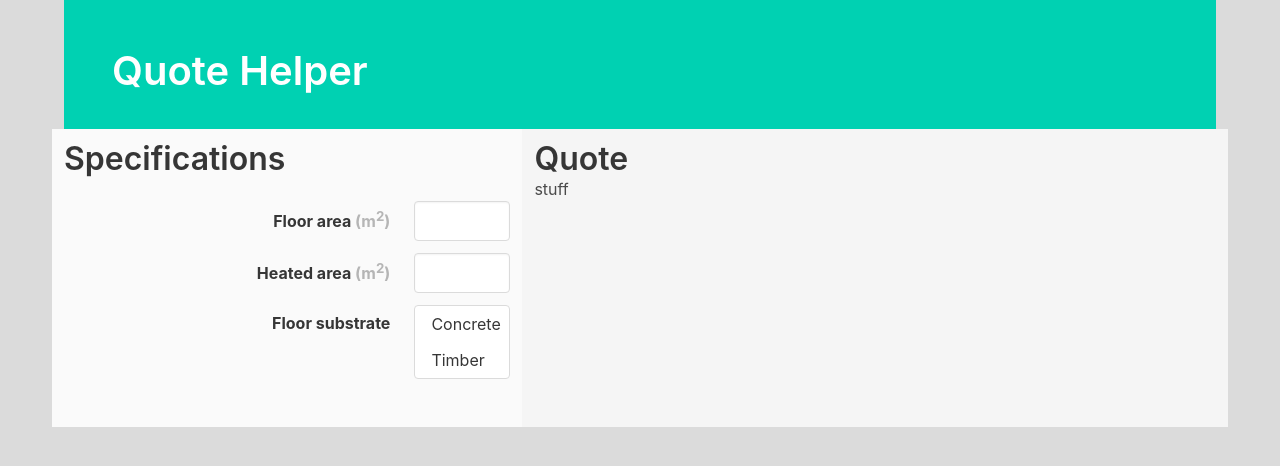
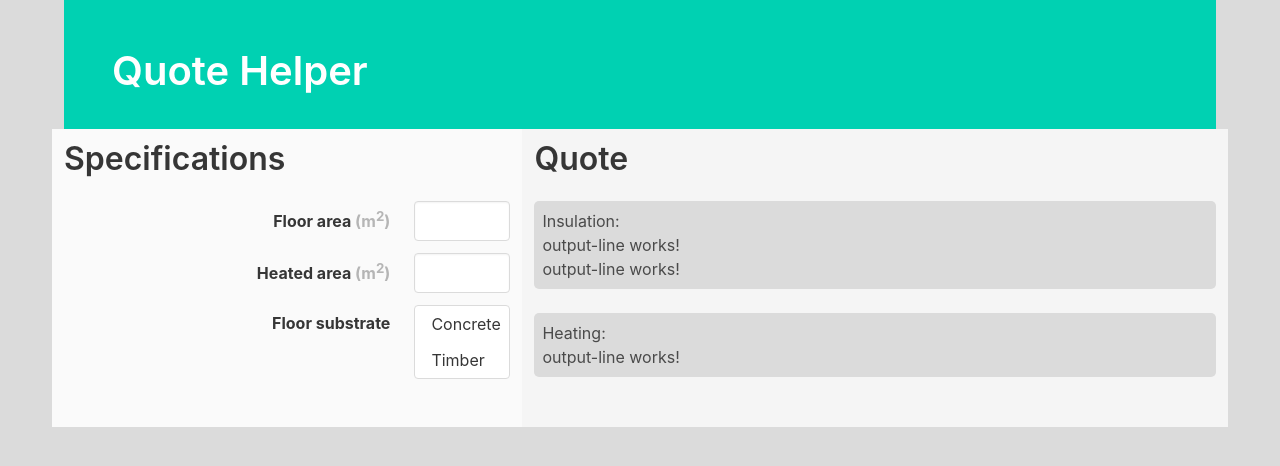
Before and after one commit to VinRanana/UFH-Quote-Helper, an Angular app in the folder client/: page / in a window 1280 px wide. Shown: the top 466 px of the page. Built offline with nearby package versions, Linux system fonts and the light colour scheme.

Commit message:
feat: create output-line component & basic styling

```diff
--- a/client/src/app/app.module.ts
+++ b/client/src/app/app.module.ts
@@ -5,12 +5,14 @@ import { AppRoutingModule } from './app-routing.module';
 import { AppComponent } from './app.component';
 import { RoomComponent } from './room/room.component';
 import { MainComponent } from './main/main.component';
+import { OutputLineComponent } from './output-line/output-line.component';
 
 @NgModule({
   declarations: [
     AppComponent,
     RoomComponent,
-    MainComponent
+    MainComponent,
+    OutputLineComponent
   ],
   imports: [
     BrowserModule,
--- a/client/src/app/main/main.component.html
+++ b/client/src/app/main/main.component.html
@@ -10,7 +10,4 @@
   <!-- room section -->
   <app-room></app-room>
 
-  <!-- project totals (add after MVP)-->
-
-
 </main>
--- /dev/null
+++ b/client/src/app/output-line/output-line.component.html
@@ -0,0 +1 @@
+<p>output-line works!</p>
--- /dev/null
+++ b/client/src/app/output-line/output-line.component.ts
@@ -0,0 +1,15 @@
+import { Component, OnInit } from '@angular/core';
+
+@Component({
+  selector: 'app-output-line',
+  templateUrl: './output-line.component.html',
+  styleUrls: ['./output-line.component.sass']
+})
+export class OutputLineComponent implements OnInit {
+
+  constructor() { }
+
+  ngOnInit(): void {
+  }
+
+}
--- a/client/src/app/room/room.component.html
+++ b/client/src/app/room/room.component.html
@@ -53,6 +53,14 @@
   <section class="column has-background-white-ter">
     <div class="title">Quote</div>
 
-    stuff
+    <div class="output-section block p-2">
+      <p class="is-size-">Insulation:</p>
+      <app-output-line></app-output-line>
+      <app-output-line></app-output-line>
+    </div>
+    <div class="output-section block p-2">
+      <p>Heating:</p>
+      <app-output-line></app-output-line>
+    </div>
   </section>
 </div>
--- a/client/src/app/room/room.component.sass
+++ b/client/src/app/room/room.component.sass
@@ -1,2 +1,8 @@
+@import '../../../node_modules/bulma/bulma.sass'
+
 .control
   width: 6em
+
+.output-section
+  background-color: $grey-lighter
+  border-radius: 5px
```
Also changed, not shown: client/src/app/output-line/output-line.component.sass (added), 1 other file (tests, documents, lock files or other folders).
